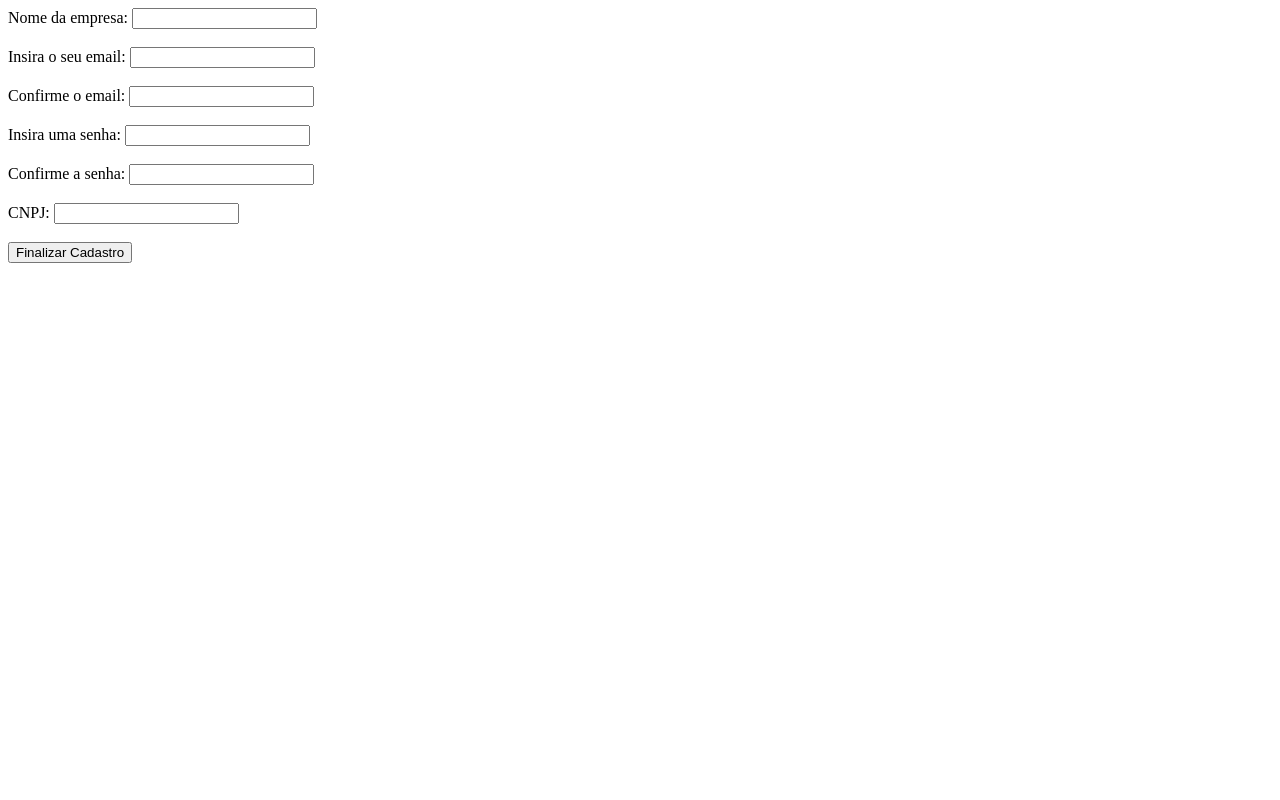
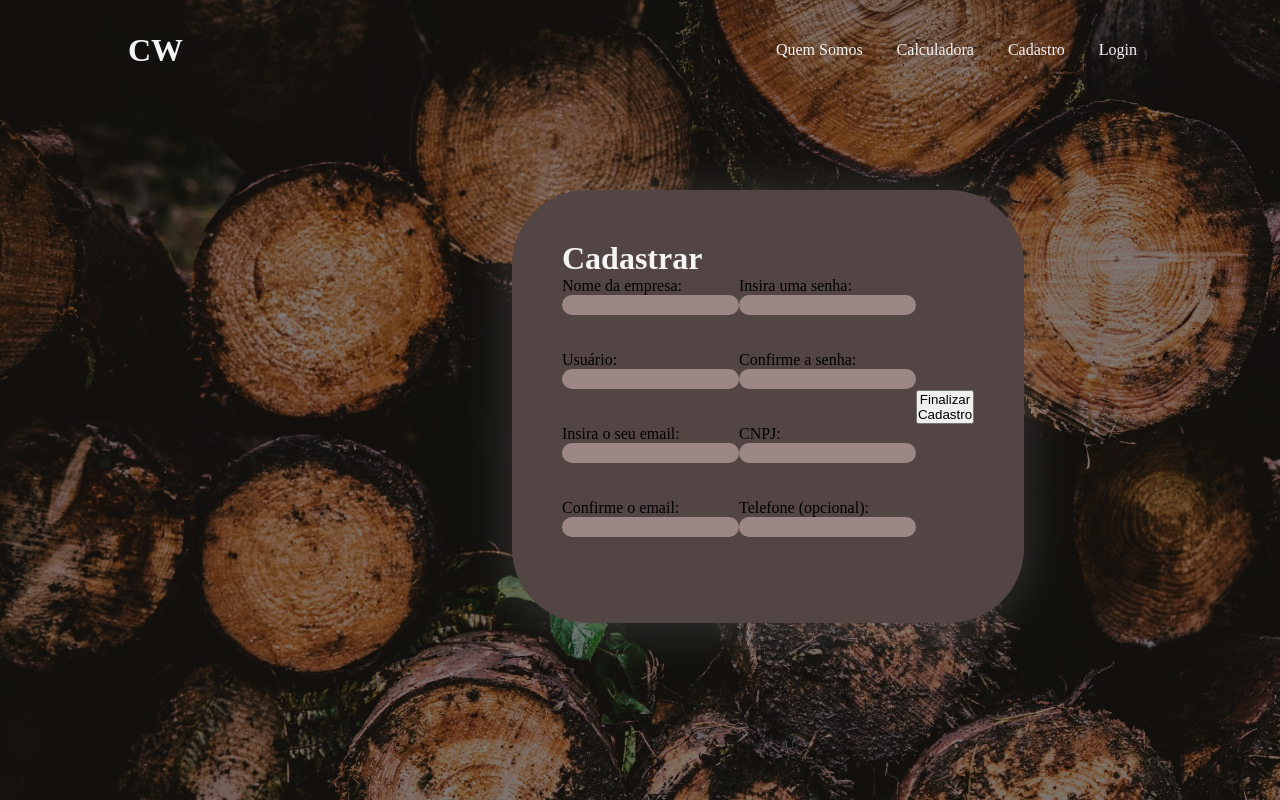
Before and after one commit to ControlWoods/Projeto-de-PI-grupo-11, a plain HTML site: page castro inicial.html in a window 1280 px wide. Drawn offline with Linux system fonts and the light colour scheme.

Commit message:
Foi implementado o CSS à página HTML, mas ainda está imperfeito e precisa de mais alterações.

```diff
--- a/castro inicial.html
+++ b/castro inicial.html
@@ -3,6 +3,7 @@
 <head>
     <meta charset="UTF-8">
     <meta name="viewport" content="width=device-width, initial-scale=1.0">
+    <link rel="stylesheet" href="estilo cadastro inicial.css">
     <title>Cadastro Inicial</title>
 </head>
 <body>
@@ -13,20 +14,48 @@
             * CNPJ deve ter 14 carateres. (essencial)
             * Telefone com dd. (desejavel).
     -->
+    <div class="header">
+        <div class="container">
+        <h1 class="logo">CW</h1>
+            <div class="navbar">
+                <ul>
+                    <li><a href="#"> Quem Somos </a></li>
+                    <li><a href="#"> Calculadora </a></li>
+                    <li><a href="#"> Cadastro </a></li>
+                    <li><a href="#"> Login </a></li>
+                </ul>
+            </div>
+        </div>
+    </div>
 
-    Nome da empresa: <input type="text" id="nome_empresa">
+    <div class="card-cadastro">
+        <div class="parte-da-esquerda">
+            <h1> Cadastrar </h1>
+            <ul>
+                <li>Nome da empresa: <input type="text" id="nome_empresa" class="ipt-empresa"></li>
                 <br><br>
-    Insira o seu email: <input type="text" id="email_empresa">
+                <li>Usuário: <input type="text" id="usuario_empresa" class="ipt-empresa"> </li>
                 <br><br>
-    Confirme o email: <input type="text" id="confirmacao_email">
+                <li>Insira o seu email: <input type="text" id="email_empresa" class="ipt-empresa"></li>
                 <br><br>
-    Insira uma senha: <input type="text" id="senha_empresa">
+                <li>Confirme o email: <input type="text" id="confirmacao_email" class="ipt-empresa"></li>
                 <br><br>
-    Confirme a senha: <input type="text" id="confirmacao_senha">
+            </ul>
+        </div>
+
+        <div class="parte-da-direita">
+            <ul>
+                <li>Insira uma senha: <input type="text" id="senha_empresa" class="ipt-empresa"></li>
                 <br><br>
-    CNPJ: <input type="text" id="cnpj_empresa">
+                <li>Confirme a senha: <input type="text" id="confirmacao_senha" class="ipt-empresa"></li>
                 <br><br>
-    <button onclick="cadastrar()"> Finalizar Cadastro </button>
+                <li>CNPJ: <input type="text" id="cnpj_empresa" class="ipt-empresa"></li>
+                <br><br>
+                <li>Telefone (opcional): <input type="text" id="telefone_empresa" class="ipt-empresa"></li>
+            </ul>
+        </div>
+        <button onclick="cadastrar()" class="btn-cadastrar"> Finalizar Cadastro </button>
+    </div>
 
 </body>
 </html>
--- /dev/null
+++ b/estilo cadastro inicial.css
@@ -0,0 +1,66 @@
+* {
+    margin: 0;
+    padding: 0;
+}
+
+body {
+    background:
+    linear-gradient(rgba(0,0,0,0.5), rgba(0,0,0,0.5)),
+    url(madeira.jfif);
+}
+
+.header {
+    width: 100%;
+    height: 100px;
+}
+
+.header .container {
+    width: 80%;
+    height: 100%;
+    margin: 0 10%;
+    display: flex;
+    justify-content: space-between;
+    align-items: center;
+}
+
+.header .container li {
+    display: inline;
+    padding: 0 15px;
+}
+
+.header .container .navbar li a {
+    text-decoration: none;
+    color: whitesmoke;
+}
+
+h1 {
+    color: whitesmoke;
+}
+
+.card-cadastro {
+    margin: 90px 20% 56px 40%;
+    padding: 50px;
+    background-color: #544545;
+    border-radius: 75px;
+    box-shadow: 0px 4px 52px 0px rgba(245, 245, 245, 0.17);
+    display: flex;
+    justify-content: center;
+    align-items: center;
+}
+
+.card-cadastro input {
+    border-radius: 40px;
+    background: #9C8787;
+    border: none;
+    height: 20px;
+}
+
+.card-cadastro li {
+    list-style: none;
+}
+
+.parte-da-esquerda button {
+    display: flex;
+    flex-direction: column;
+    order: -2;
+}
```
Also changed, not shown: madeira.jfif (added). Lines whose indentation alone changed are shown as unchanged.
